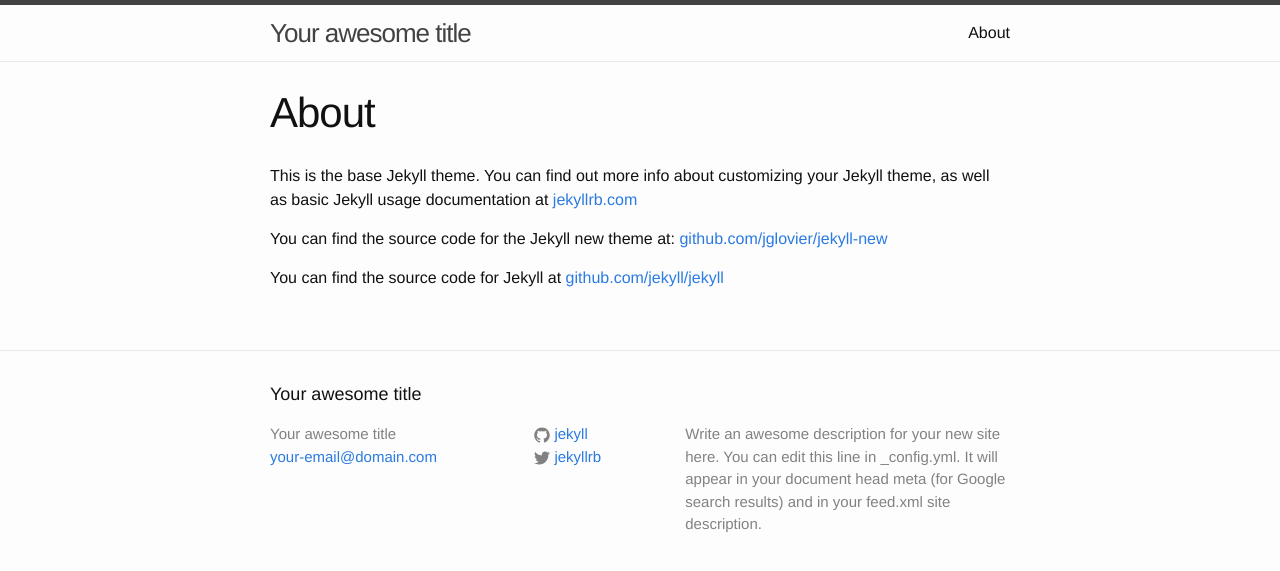
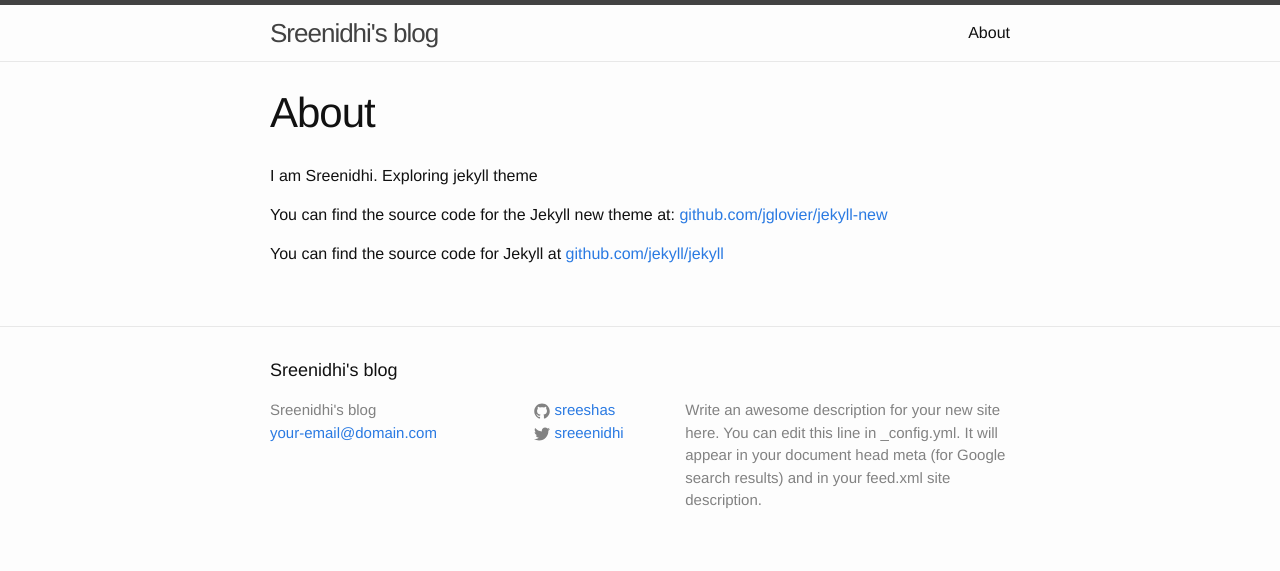
Before and after one commit to sreeshas/sreeshas.github.io, a Jekyll site: the page built from about.md, in a window 1280 px wide. Shown: the top 571 px of the page. Built offline with Jekyll 4.4.1, drawn with Linux system fonts in a browser that asks for light colours.

Commit message:
Small edits

```diff
--- a/_config.yml
+++ b/_config.yml
@@ -1,5 +1,5 @@
 # Site settings
-title: Your awesome title
+title: Sreenidhi's blog
 email: your-email@domain.com
 description: > # this means to ignore newlines until "baseurl:"
   Write an awesome description for your new site here. You can edit this
@@ -7,8 +7,8 @@ description: > # this means to ignore newlines until "baseurl:"
   Google search results) and in your feed.xml site description.
 baseurl: "" # the subpath of your site, e.g. /blog/
 url: "http://yourdomain.com" # the base hostname & protocol for your site
-twitter_username: jekyllrb
-github_username:  jekyll
+twitter_username: sreeenidhi
+github_username:  sreeshas
 
 # Build settings
 markdown: kramdown
--- a/about.md
+++ b/about.md
@@ -4,7 +4,7 @@ title: About
 permalink: /about/
 ---
 
-This is the base Jekyll theme. You can find out more info about customizing your Jekyll theme, as well as basic Jekyll usage documentation at [jekyllrb.com](http://jekyllrb.com/)
+I am Sreenidhi. Exploring jekyll theme
 
 You can find the source code for the Jekyll new theme at: [github.com/jglovier/jekyll-new](https://github.com/jglovier/jekyll-new)
 
```
Also changed, not shown: 1 other file.
